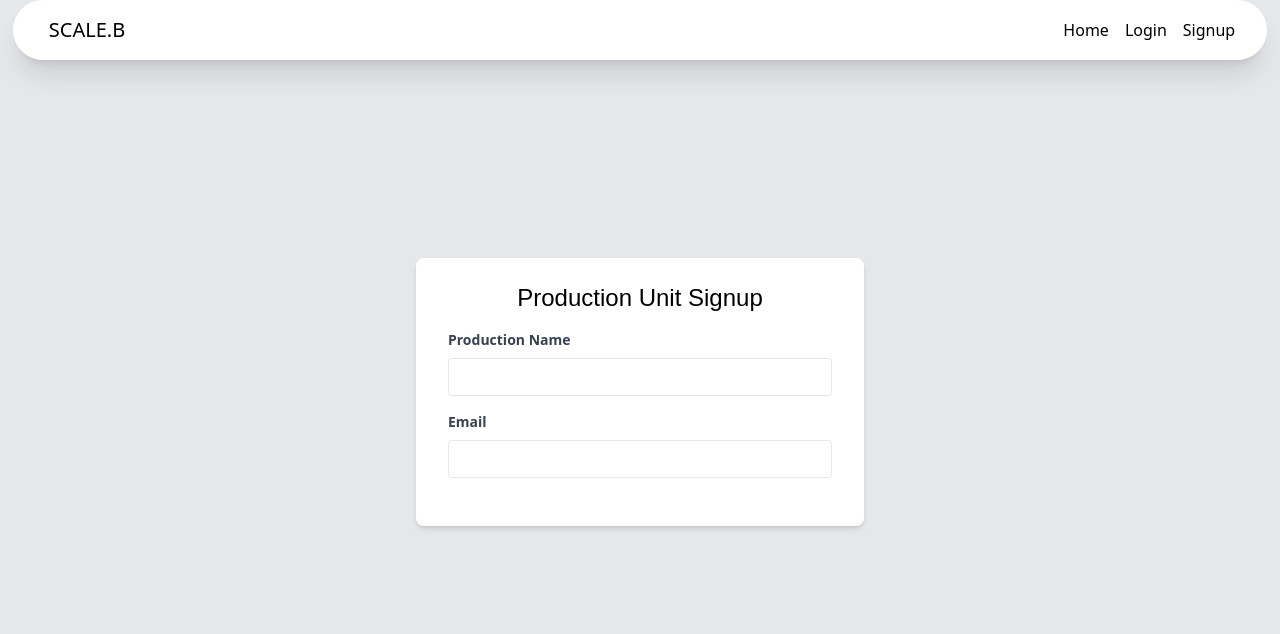
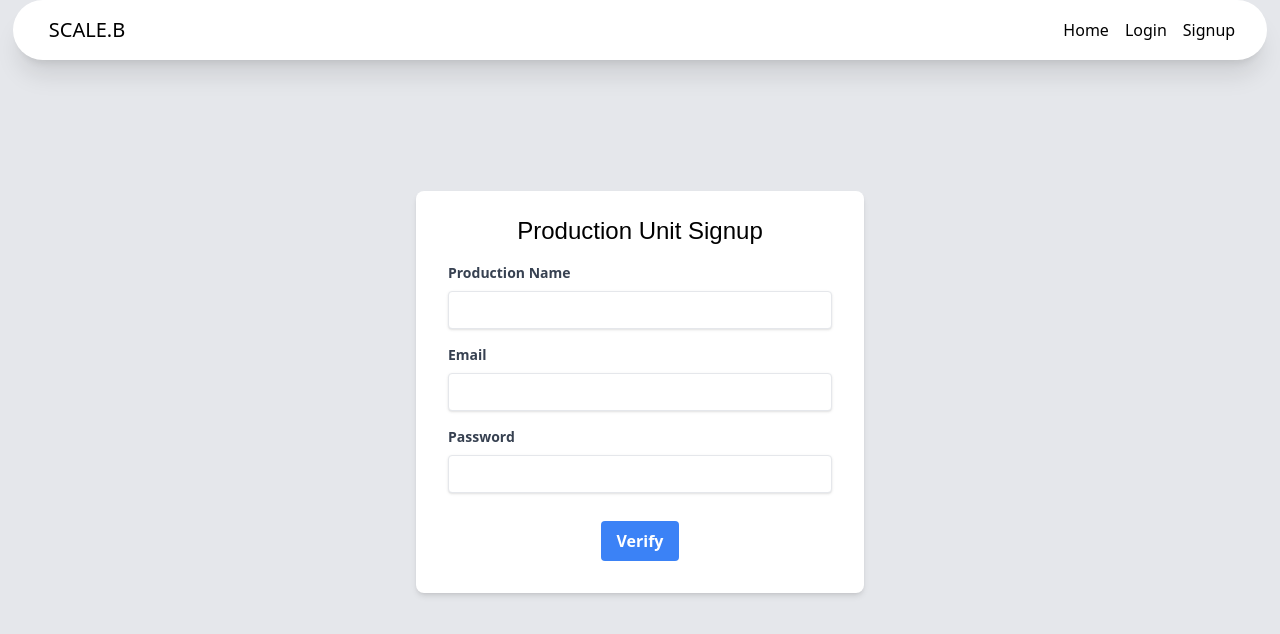
Before and after one commit to ahammedalip/scaleb_frontend, a React (Vite) app: page /production/signup in a window 1280 px wide. Shown: the top 634 px of the page. Built offline with nearby package versions, Linux system fonts and the light colour scheme; a web font is replaced by a local one.

Commit message:
signup of production unit almost complete

```diff
--- a/src/App.tsx
+++ b/src/App.tsx
@@ -8,6 +8,7 @@ import RetailerSignUp from './pages/Retailer/signup.tsx/RetailerSignUp'
 import RetailerLogin from './pages/Retailer/RetailerLogin'
 import RetailerHome from './pages/Retailer/home/RetailerHome'
 import ProductionSignup from './pages/Production/Signup/ProductionSignup'
+import ProductionLogin from './pages/Production/Login/ProductionLogin'
 
 
 function App() {
@@ -24,6 +25,7 @@ function App() {
       <Route path='/retail/login' element={<RetailerLogin/>}/>
       <Route path='/retail/home' element={<RetailerHome/>}/>
       <Route path='/production/signup' element={<ProductionSignup/>}/>
+      <Route path='/production/login' element = {<ProductionLogin/>}/>
     </Routes>
 
 
--- a/src/components/Production/SignupProduction.tsx
+++ /dev/null
@@ -1,56 +0,0 @@
-import React from 'react'
-import {useForm, SubmitHandler} from 'react-hook-form'
-import { useNavigate } from 'react-router-dom'
-import './SignupProduction.css'
-
-interface SignupForm{
-    productionName : string,
-    email: string,
-    password: string
-}
-
-function SignupProduction() {
-
-const {register, handleSubmit, formState:{errors}} = useForm<SignupForm>();
-const navigate = useNavigate()
-const onSubmit : SubmitHandler<SignupForm>= async (data)=>{
-    console.log(data);
-}
-  return (
-    <div className='flex justify-center items-center h-screen bg-gray-200'>
-        <form onSubmit={handleSubmit(onSubmit)} className='bg-white shadow-md rounded-lg px-8 pt-6 pb-8 mb-4 w-full max-w-md'>
-            <div className=' mb-4 text-center font-medium text-2xl'>
-                <h2 className='heading_font'>Production Unit Signup</h2>
-            </div>
-
-            <div className='mb-4'>
-                <label htmlFor="productionName" className='block text-gray-700 text-sm font-bold mb-2'>
-                    Production Name
-                </label>
-                <input
-                id='productionName' className='border rounded w-full py-2 px-3 text-gray-700 leading-tight focus:outline-none focus:shadow-outline'
-                {...register('productionName', {required: 'Name is required',
-                minLength:{
-                    value:6,
-                    message:'Name should be atleast 6 character'
-                }})} />
-                {errors.productionName && <p className='text-red-500 text-xs italic'>{errors.productionName.message}</p>}
-            </div>
-
-            <div className='mb-4'>
-                <label htmlFor="email" className='block text-gray-700 text-sm font-bold mb-2'> Email</label>
-                <input id='email' className='border rounded w-full py-2 px-3 text-gray-700 leading-tight focus:outline-none focus:shadow-outline'
-                {...register('email',{required: 'Email is mandatory'}
-                ) } />
-                {errors.email && <p className='text-red-500 text-xs italic'> {errors.email.message} </p> }
-
-            </div>
-
-
-        </form>
-
-    </div>
-  )
-}
-
-export default SignupProduction
--- /dev/null
+++ b/src/components/Production/signup/SignupProduction.tsx
@@ -0,0 +1,139 @@
+import React, { useState } from 'react'
+import { useForm, SubmitHandler } from 'react-hook-form'
+import { useNavigate } from 'react-router-dom'
+import './SignupProduction.css'
+import api from '../../../axios/api'
+
+interface SignupForm {
+    productionName: string,
+    email: string,
+    password: string
+}
+interface OTP {
+    otp: number
+}
+
+function SignupProduction() {
+    const [otp, setOtp] = useState('');
+    const [otpError, setOtpError] = useState('');
+    const [isOtpSent, setIsOtpSent]= useState(false)
+    const { register: registerSignup, handleSubmit: handleSubmitSignup, formState: { errors: errorsSignup } } = useForm<SignupForm>();
+    const {register: registerOTP, handleSubmit:handleSubmitOTP, formState: {errors: errorsOTP}} = useForm<OTP>()
+    const navigate = useNavigate()
+
+
+    const onSubmit: SubmitHandler<SignupForm> = async (data) => {
+        console.log(data);
+
+        try {
+            const response = await api('')
+        } catch (error) {
+
+        }
+    }
+
+    const onOtpSubmit: SubmitHandler<OTP> = async (data) => {
+        try {
+            // Call your API to verify the OTP
+            // Example: const response = await api.post('/verify-otp', { otp });
+            // Check the response and update otpError accordingly
+
+            console.log(data);
+        } catch (error) {
+            setOtpError('Failed to verify OTP');
+        }
+    };
+
+    return (
+        <div className='flex justify-center items-center h-screen bg-gray-200'>
+            {!isOtpSent? (
+
+                <form onSubmit={handleSubmitSignup(onSubmit)} className='bg-white shadow-md rounded-lg px-8 pt-6 pb-8 mb-4 w-full max-w-md'>
+                <div className=' mb-4 text-center font-medium text-2xl'>
+                    <h2 className='heading_font'>Production Unit Signup</h2>
+                </div>
+
+                <div className='mb-4'>
+                    <label htmlFor="productionName" className='block text-gray-700 text-sm font-bold mb-2'>
+                        Production Name
+                    </label>
+                    <input
+                        id='productionName' className='border shadow rounded w-full py-2 px-3 text-gray-700 leading-tight focus:outline-none focus:shadow-outline'
+                        {...registerSignup('productionName', {
+                            required: 'Name is required',
+                            minLength: {
+                                value: 6,
+                                message: 'Name should be atleast 6 character'
+                            }
+                        })} />
+                    {errorsSignup.productionName && <p className='text-red-500 text-xs italic'>{errorsSignup.productionName.message}</p>}
+                </div>
+
+                <div className='mb-4'>
+                    <label htmlFor="email" className=' block text-gray-700 text-sm font-bold mb-2'> Email</label>
+                    <input id='email' className='border shadow rounded w-full py-2 px-3 text-gray-700 leading-tight focus:outline-none focus:shadow-outline'
+                        {...registerSignup('email', { required: 'Email is mandatory' }
+                        )} />
+                    {errorsSignup.email && <p className='text-red-500 text-xs italic'> {errorsSignup.email.message} </p>}
+
+                </div>
+
+                <div className='mb-4'>
+                    <label htmlFor="password" className='block text-gray-700 text-sm font-bold mb-2'>Password</label>
+                    <input type="password"
+                        id='password'
+                        className='shadow appearance-none border rounded w-full py-2 px-3 text-gray-700 mb-3 leading-tight focus:outline-none focus:shadow-outlin'
+                        {...registerSignup('password', {
+                            required: "Password is required",
+                            minLength: {
+                                value: 6,
+                                message: "Password must be at least 6 characters"
+                            }
+                        })} />
+                    {errorsSignup.password && <p className='text-red-500 text-xs italic'> {errorsSignup.password.message} </p>}
+                </div>
+                <div className='flex items-center justify-center'>
+                    <button className='bg-blue-500 hover:bg-blue-700 text-white font-bold py-2 px-4 rounded focus:outline-none focus:shadow-outline' type='submit'>
+                        Verify
+                    </button>
+                </div>
+            </form>
+                ) :(
+
+                    <form onSubmit={handleSubmitOTP(onOtpSubmit)} className='bg-white shadow-md rounded-lg px-8 pt-6 pb-8 mb-4 w-full max-w-md mt-4'>
+                <div className='mb-4 text-center'>
+                    <h2 className='text-2xl font- '>VERIFY OTP</h2>
+                </div>
+                <div className='mb-4'>
+                    {otpError && (
+                        <div className='mb-4 text-red-500 text-center'>{otpError}</div>
+                    )}
+                </div>
+                <div className='mb-4'>
+                    <label className='block text-gray-700 text-sm font-bold mb-2' htmlFor='otp'>
+                        Enter OTP
+                    </label>
+                    <input
+                        id='otp'
+                        type='text'
+                        className='shadow appearance-none border rounded w-full py-2 px-3 text-gray-700 leading-tight focus:outline-none focus:shadow-outline'
+                        {...registerOTP('otp', { required: 'OTP is required' })}
+                        value={otp}
+                        onChange={e => setOtp(e.target.value)}
+                        />
+                    {errorsOTP.otp && <p className='text-red-500 text-xs italic'>{errorsOTP.otp.message}</p>}
+                </div>
+                <div className='flex items-center justify-center'>
+
+                    <button className='bg-blue-500 hover:bg-blue-700 text-white font-bold py-2 px-4 rounded focus:outline-none focus:shadow-outline' type='button'>
+                        verify & Sign Up
+                    </button>
+                </div>
+            </form>
+                        ) }
+
+        </div>
+    )
+}
+
+export default SignupProduction
--- a/src/components/Retailer/login/Retailer.login.tsx
+++ b/src/components/Retailer/login/Retailer.login.tsx
@@ -79,6 +79,8 @@ function Retailerlogin() {
                         Sign In
                     </button>
                 </div>
+
+
             </form>
         </div>
     );
--- a/src/pages/Production/Signup/ProductionSignup.tsx
+++ b/src/pages/Production/Signup/ProductionSignup.tsx
@@ -1,5 +1,5 @@
 import React from 'react'
-import SignupProduction from '../../../components/Production/SignupProduction'
+import SignupProduction from '../../../components/Production/signup/SignupProduction'
 
 function ProductionSignup() {
   return (
```
Also changed, not shown: src/components/Production/signup/SignupProduction.css (renamed from src/components/Production/SignupProduction.css).
